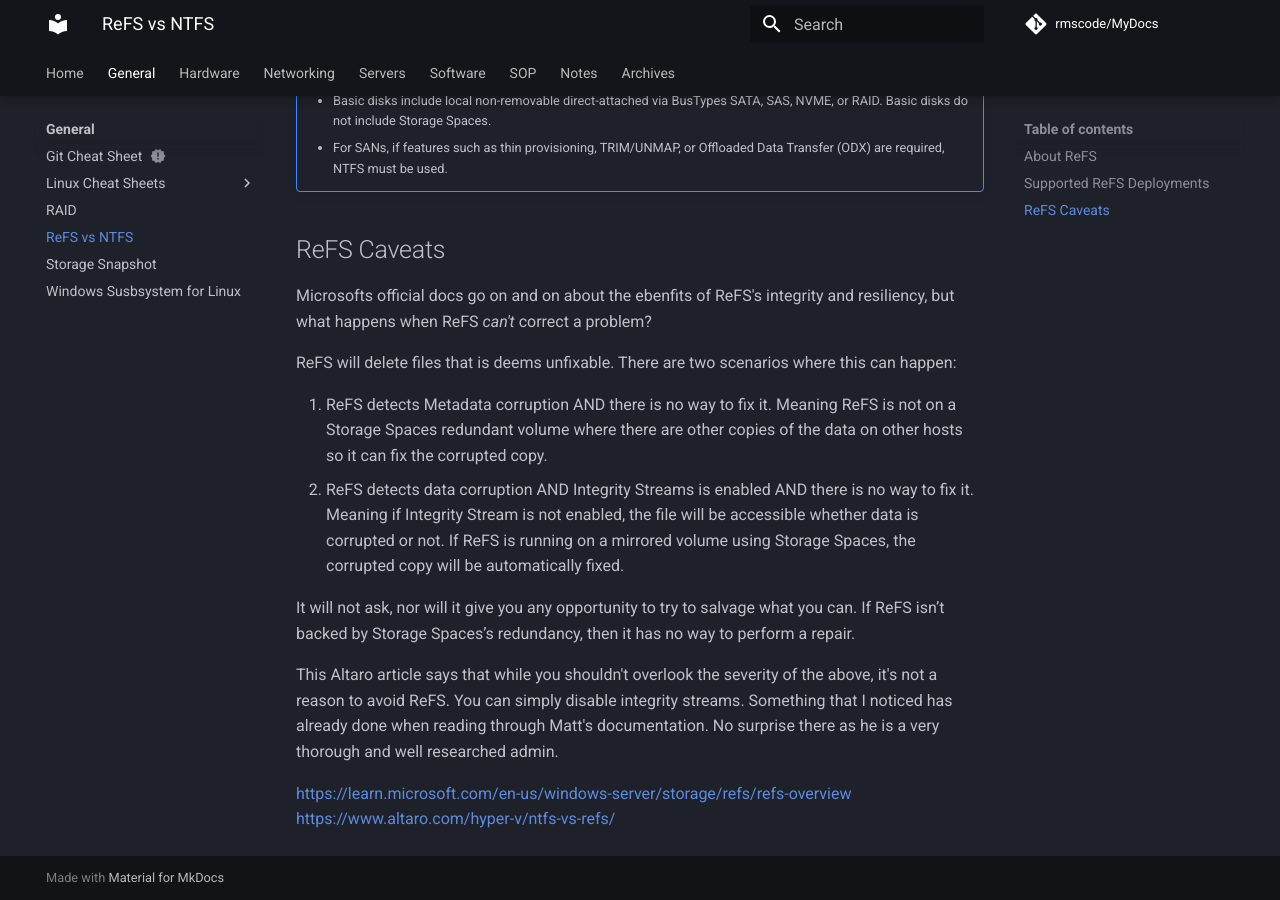
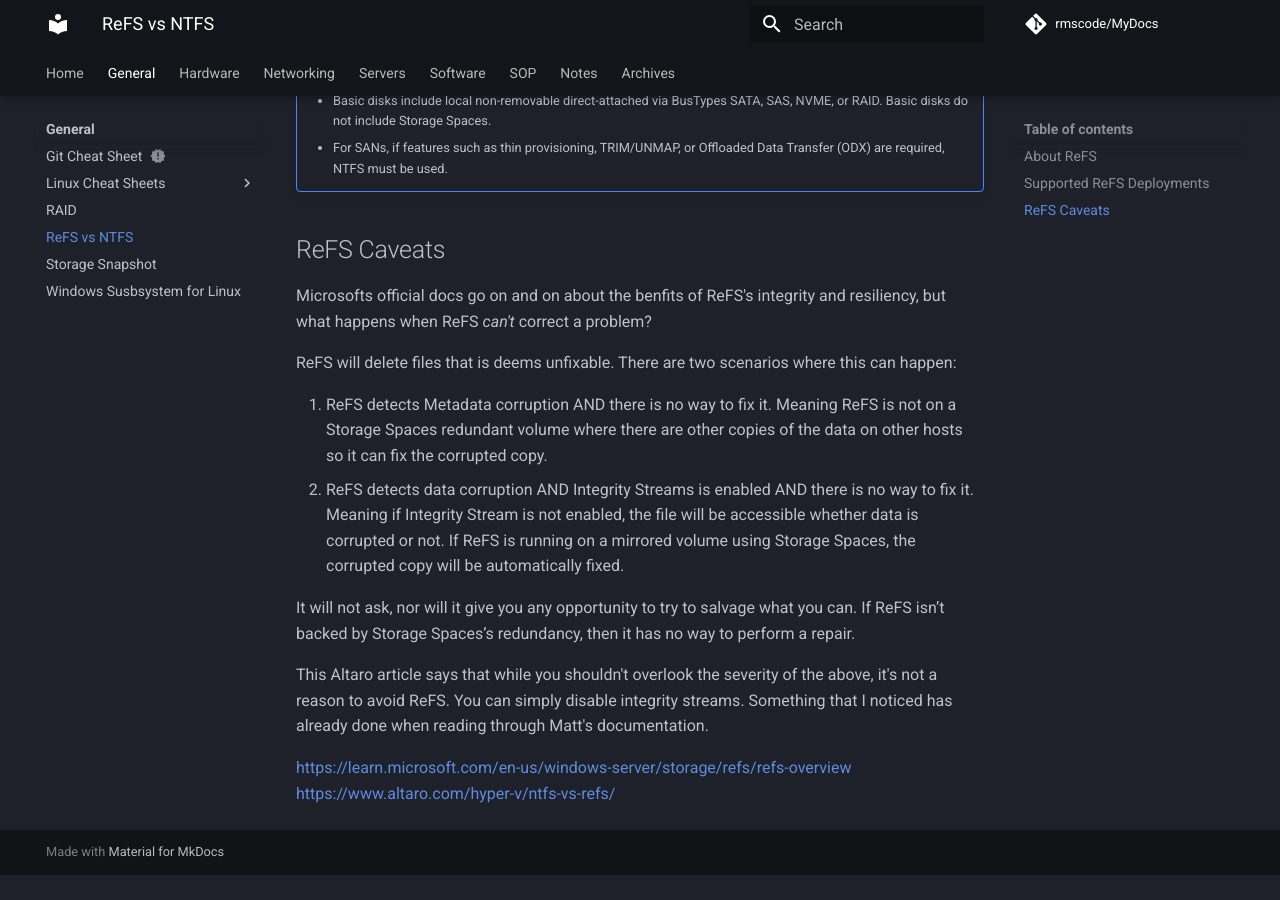
Before and after one commit to rmscode/binary-garden, an MkDocs documentation site: the page built from docs/general/refs-vs-ntfs.md, in a window 1280 px wide and 900 px high, scrolled down 1577 px. Built offline with MkDocs 1.6.1 and Material for MkDocs 9.7.7, drawn with Linux system fonts in a browser that asks for light colours; comment, search, counter and statistics services are not loaded; after the commit the page ends 2452 px from its top, so only the background shows below that.

Commit message:
Update refs-vs-ntfs.md

```diff
--- a/docs/general/refs-vs-ntfs.md
+++ b/docs/general/refs-vs-ntfs.md
@@ -34,7 +34,7 @@
 
 ## ReFS Caveats
 
-Microsofts official docs go on and on about the ebenfits of ReFS's integrity and resiliency, but what happens when ReFS *can't* correct a problem?
+Microsofts official docs go on and on about the benfits of ReFS's integrity and resiliency, but what happens when ReFS *can't* correct a problem?
 
 ReFS will delete files that is deems unfixable. There are two scenarios where this can happen:
 
@@ -43,7 +43,7 @@
 
 It will not ask, nor will it give you any opportunity to try to salvage what you can. If ReFS isn’t backed by Storage Spaces’s redundancy, then it has no way to perform a repair.
 
-This Altaro article says that while you shouldn't overlook the severity of the above, it's not a reason to avoid ReFS. You can simply disable integrity streams. Something that I noticed has already done when reading through Matt's documentation. No surprise there as he is a very thorough and well researched admin.
+This Altaro article says that while you shouldn't overlook the severity of the above, it's not a reason to avoid ReFS. You can simply disable integrity streams. Something that I noticed has already done when reading through Matt's documentation.
 
 <https://learn.microsoft.com/en-us/windows-server/storage/refs/refs-overview>
 <https://www.altaro.com/hyper-v/ntfs-vs-refs/>
```
